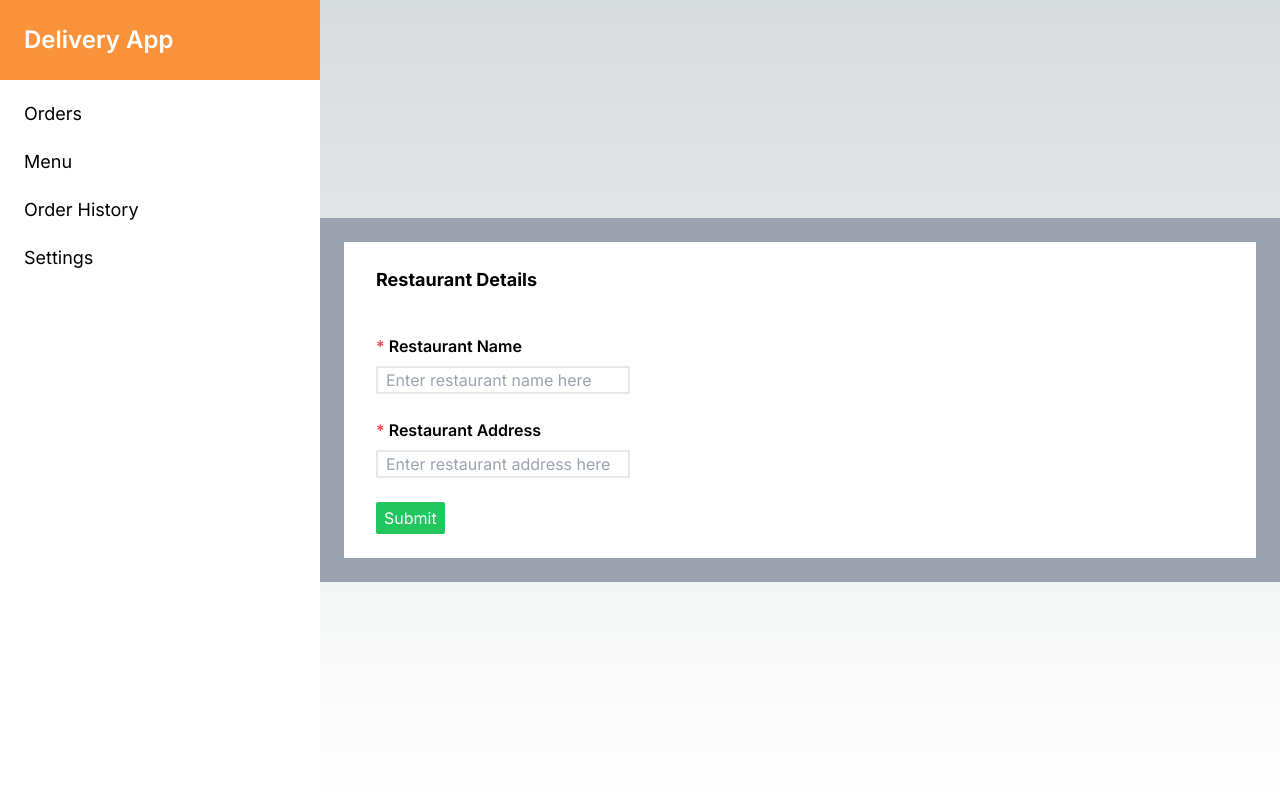
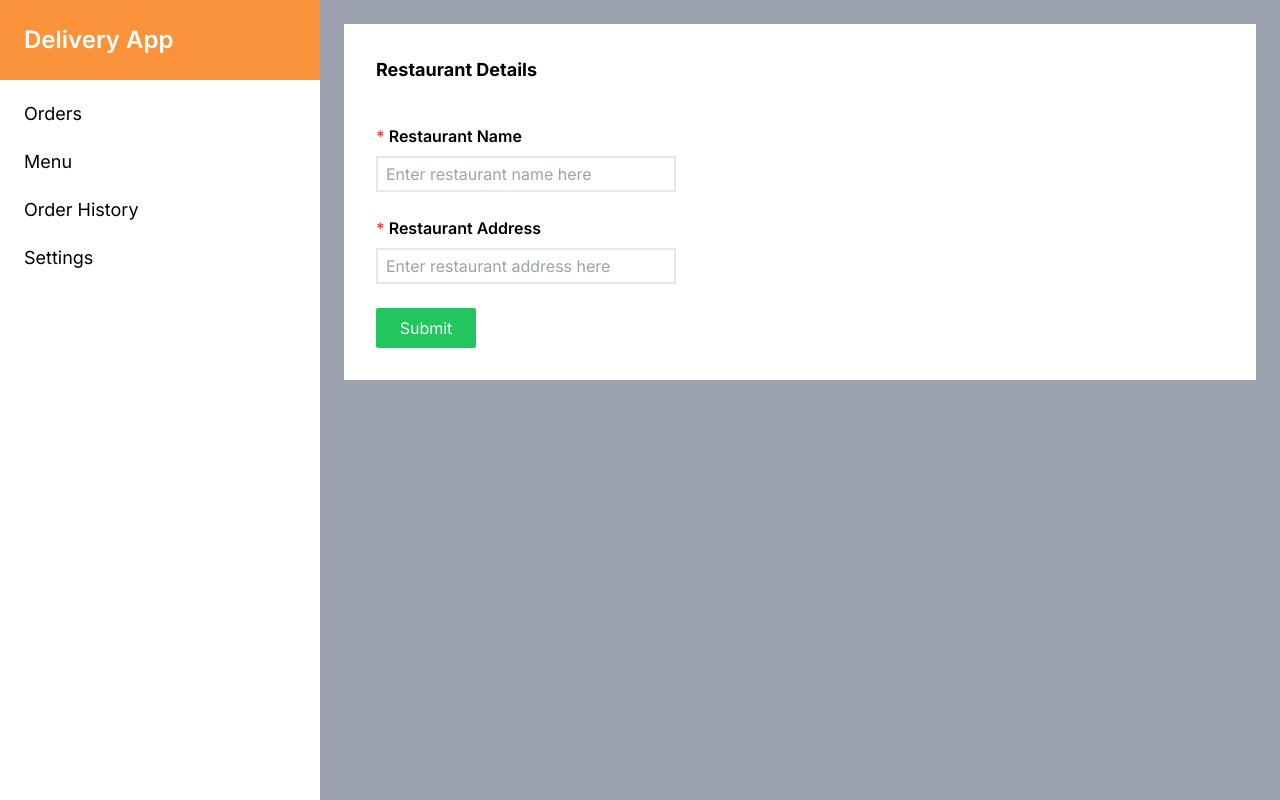
Before and after one commit to AnteAntonini/delivery-app-dashboard, a Next.js app: page /settings in a window 1280 px wide. Built offline with nearby package versions, Linux system fonts and the light colour scheme.

Commit message:
fix page wrapper, overflow, add order id in order details

```diff
--- a/app/(pages)/orders/[orderID]/page.js
+++ b/app/(pages)/orders/[orderID]/page.js
@@ -1,6 +1,8 @@
 import dishes from "@/assets/data/dishes.json";
 
-const OrderDetails = () => {
+const OrderDetails = ({ params }) => {
+  console.log("params", params);
+
   let totalPrice = 0;
 
   dishes.forEach((dish) => {
@@ -8,9 +10,8 @@ const OrderDetails = () => {
   });
 
   return (
-    <div className="h-screen">
     <div className="text-black p-6">
-        <h1 className="text-xl font-semibold mb-10">Order</h1>
+      <h1 className="text-xl font-semibold mb-10">Order {params.orderID}</h1>
       <div className="px-6 mb-10">
         <div className="flex  border-b-1 border-gray py-3 border-t-[1px] border-gray">
           <span className="flex-1">Customer</span>
@@ -22,14 +23,6 @@ const OrderDetails = () => {
         </div>
       </div>
       <div>
-          {dishes.map((dish) => (
-            <div className="flex justify-between border-b-[1px] border-gray py-2">
-              <span className="font-bold">
-                {dish.name} x{dish.quantity}
-              </span>
-              <span className="font-semibold">€ {dish.price}</span>
-            </div>
-          ))}
         {dishes.map((dish) => (
           <div className="flex justify-between border-b-[1px] border-gray py-2">
             <span className="font-bold">
@@ -59,7 +52,6 @@ const OrderDetails = () => {
         </div>
       </div>
     </div>
-    </div>
   );
 };
 
--- a/app/(pages)/settings/page.js
+++ b/app/(pages)/settings/page.js
@@ -1,6 +1,6 @@
 const Settings = () => {
   return (
-    <div className="text-black px-8 py-6">
+    <div className="text-black px-8 py-8 flex flex-col">
       <h1 className="mb-10 font-bold text-lg">Restaurant Details</h1>
       <div className="mb-6">
         <h2 className="font-semibold mb-2">
@@ -9,7 +9,7 @@ const Settings = () => {
         <input
           type="text"
           required
-          className="border-gray border-2 px-2 min-w-[250px]"
+          className="border-gray border-2 py-1 px-2 w-[300px]"
           placeholder="Enter restaurant name here"
         />
       </div>
@@ -20,11 +20,11 @@ const Settings = () => {
         <input
           type="text"
           required
-          className="border-gray border-2 px-2 min-w-[250px]"
+          className="border-gray border-2 py-1 px-2 w-[300px]"
           placeholder="Enter restaurant address here"
         />
       </div>
-      <button className="text-white bg-green-500 py-1 px-2 rounded-sm ">
+      <button className="text-white bg-green-500 py-2 px-2 rounded-sm w-[100px]">
         <input type="submit" className="cursor-pointer" />
       </button>
     </div>
--- a/app/components/CustomTable.jsx
+++ b/app/components/CustomTable.jsx
@@ -11,7 +11,7 @@ export const CustomTable = ({
   menuTable,
 }) => {
   return (
-    <div className="p-6 h-full">
+    <div className="p-6">
       <div className="flex justify-between">
         <h1 className="text-black font-bold text-lg">{title}</h1>
         {menuTable && (
--- a/app/components/PageWrapper.jsx
+++ b/app/components/PageWrapper.jsx
@@ -1,8 +1,8 @@
 export default function PageWrapper({ children }) {
   return (
-    <main className="flex flex-1 items-center justify-start min-h-screen">
-      <div className="w-full bg-gray-400 p-6">
-        <div className="bg-white ">{children}</div>
+    <main className="flex flex-1 justify-start">
+      <div className="w-full bg-gray-400 py-6 px-6">
+        <div className="bg-white">{children}</div>
       </div>
     </main>
   );
--- a/app/layout.js
+++ b/app/layout.js
@@ -13,7 +13,7 @@ export const metadata = {
 export default function RootLayout({ children }) {
   return (
     <html lang="en">
-      <body className={`${inter.className} flex min-h-screen`}>
+      <body className={`${inter.className} flex`}>
         <SideNavigation />
         <PageWrapper>{children} </PageWrapper>
       </body>
```
Lines whose indentation alone changed are shown as unchanged.
